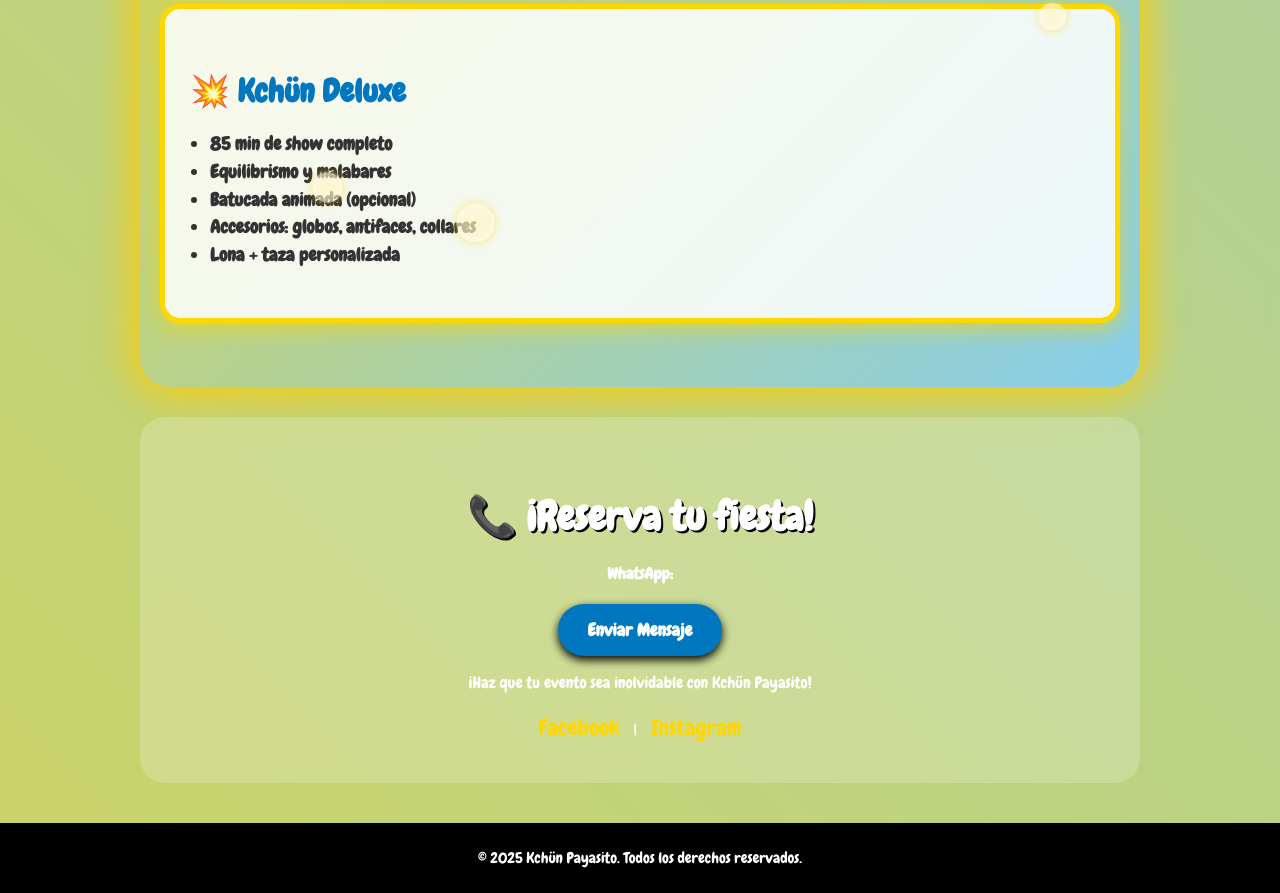
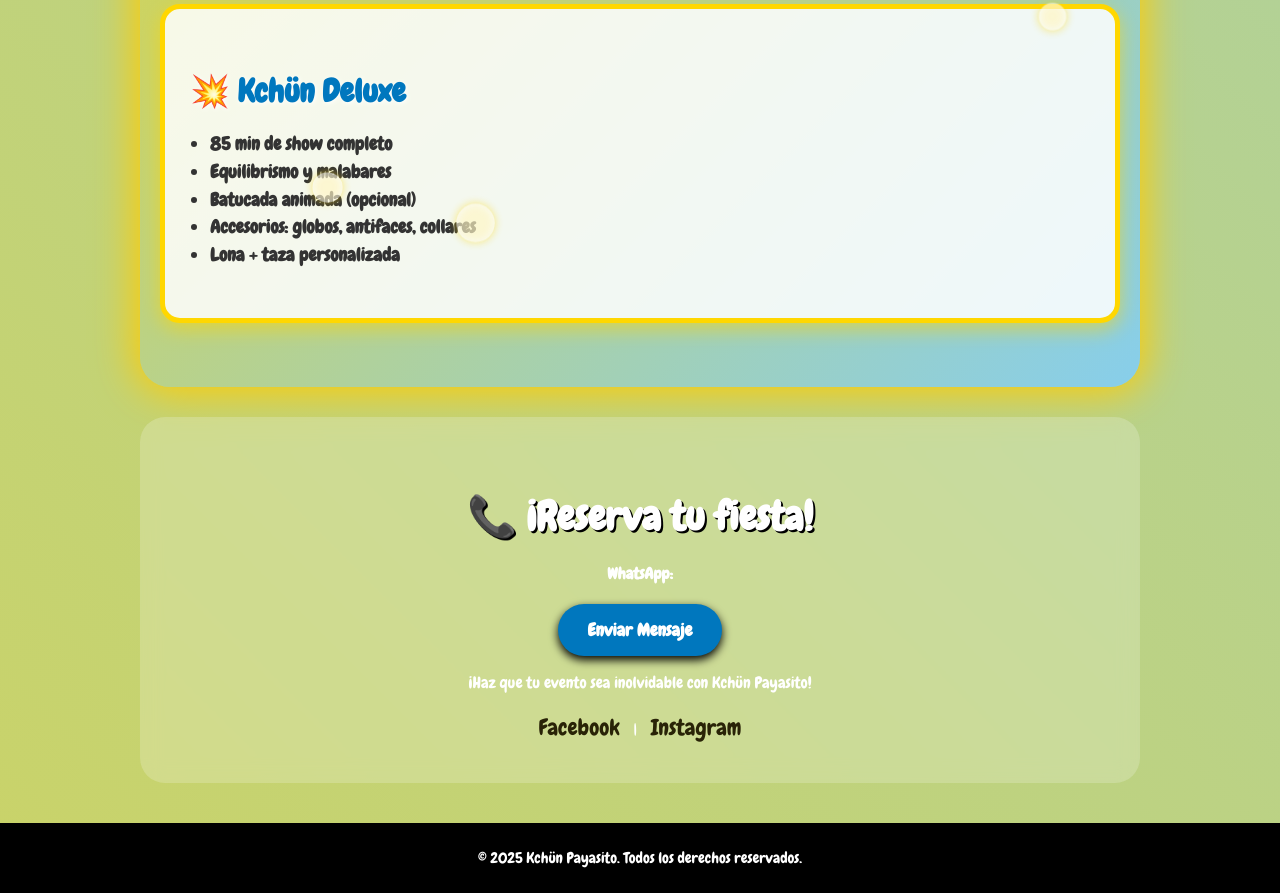
Before and after one commit to dobrayanidk/Kchun-payasito, a plain HTML site: page index.html in a window 1280 px wide. Shown: the part 1647-2540 px from the top of the page. Drawn offline with Linux system fonts and the light colour scheme.

Commit message:
Update index.html

```diff
--- a/index.html
+++ b/index.html
@@ -159,7 +159,7 @@
       margin-top: 20px;
     }
     .redes a {
-      color: #ffd700;
+      color: #292307;
       margin: 0 10px;
       text-decoration: none;
       font-size: 1.4em;
```
